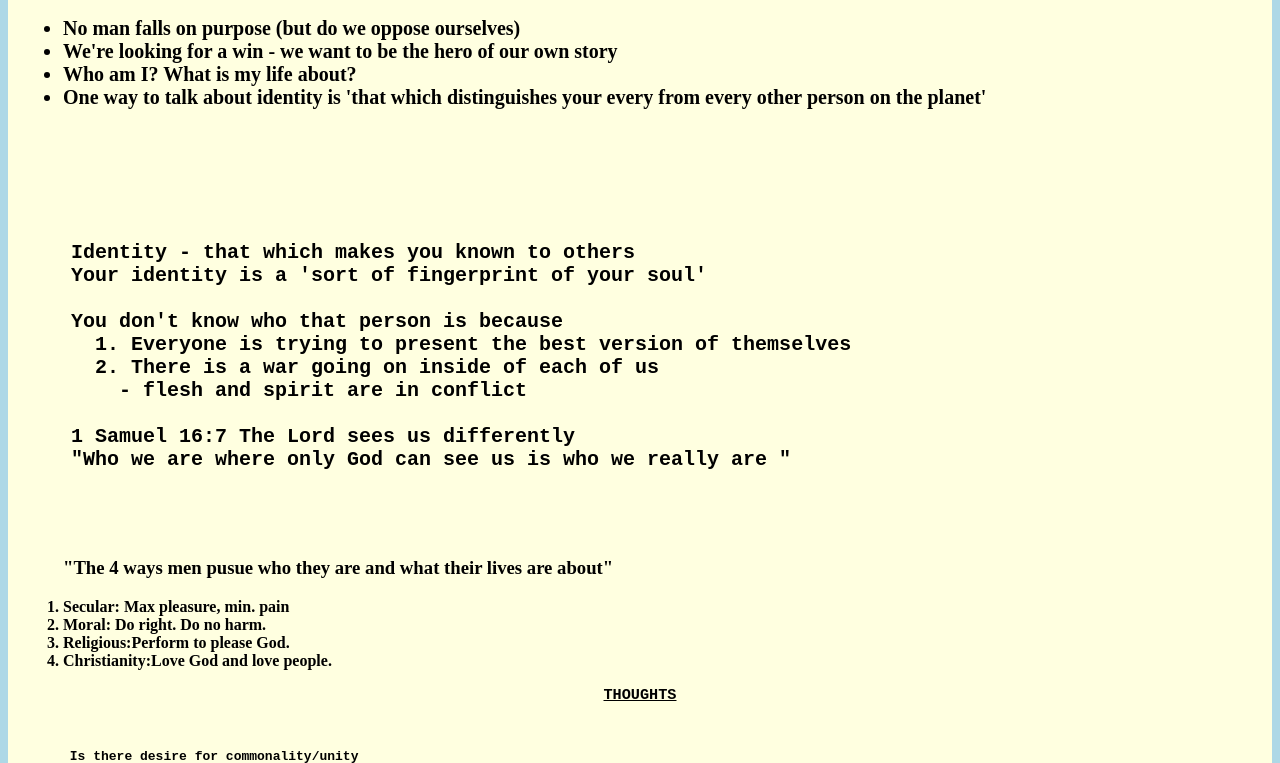
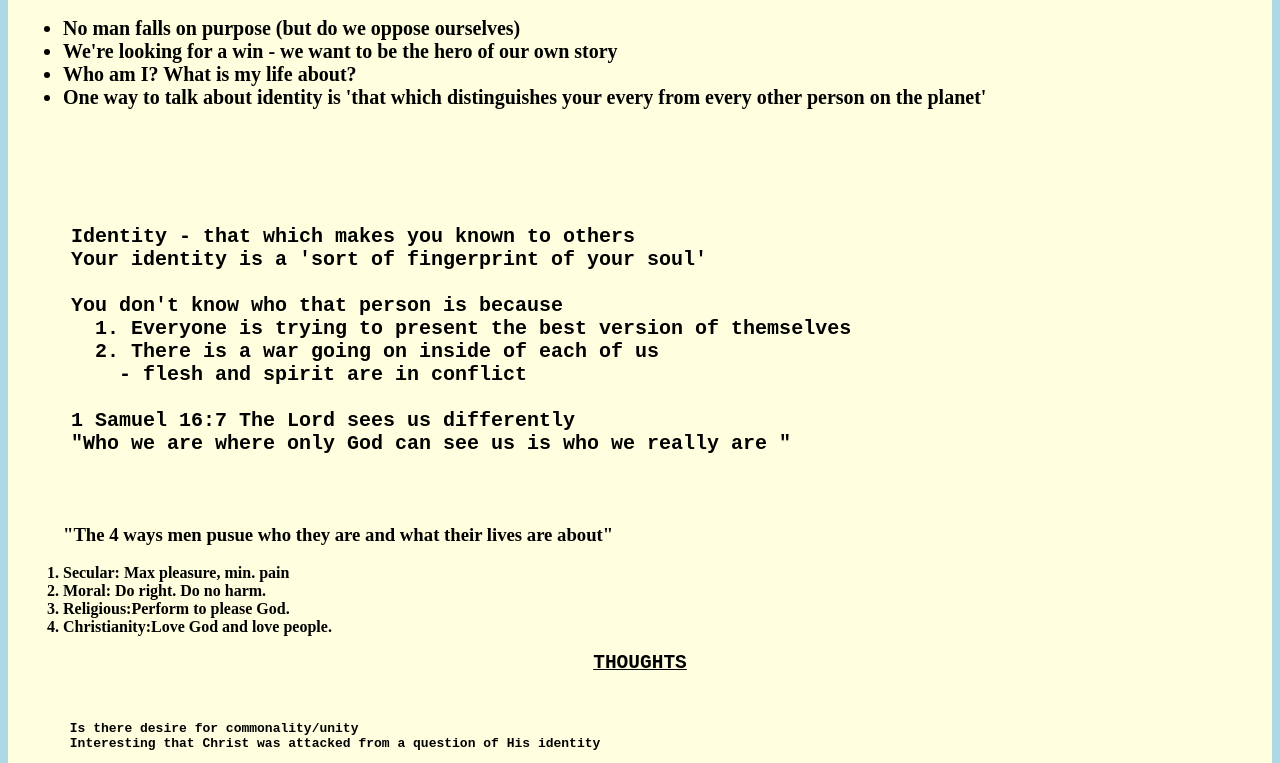
Before and after one commit to dru11/Programs-in-Process, a plain HTML site: page index.html in a window 1280 px wide. Shown: the part 185-948 px from the top of the page. Drawn offline with Linux system fonts and the light colour scheme.

Commit message:
Update index.html

```diff
--- a/index.html
+++ b/index.html
@@ -20,9 +20,9 @@
     <li>One way to talk about identity is 'that which distinguishes your every
     from every other person on the planet'</li>
   </ul>
-<pre style="font-size: 20px;">
+<pre>
 
-  <p>
+  <p style="font-size: 20px;">
 
     Identity - that which makes you known to others
     Your identity is a 'sort of fingerprint of your soul'
@@ -44,7 +44,7 @@
     <li>Christianity:Love God and love people.</li>
     </ol>
 <pre>
-<h3 style="text-align:center";><b><u>THOUGHTS</u></b></h3>
+<h2 style="text-align:center";><b><u>THOUGHTS</u></b></h2>
 
       Is there desire for commonality/unity
       Interesting that Christ was attacked from a question of His identity
```
